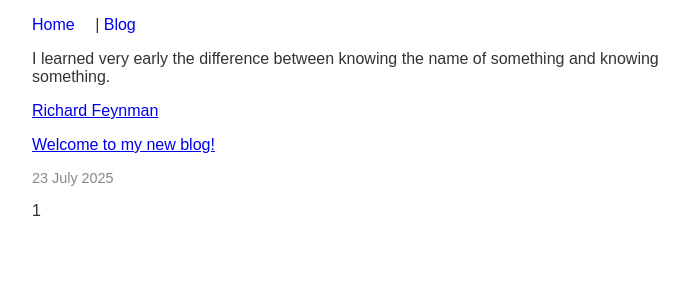
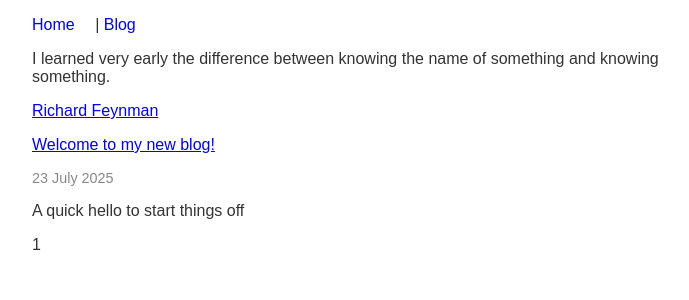
Before and after one commit to M6LI/m6li.github.io, a Jekyll site: the page built from blog/index.html, in a window 1280 px wide. Shown: the top 300 px of the page, without its empty margins (258-947 px from the left). Built offline with Jekyll 4.4.1, drawn with Linux system fonts in a browser that asks for light colours; the list of posts is cut into pages by our own code; a style sheet for code colours, icons or effects is not loaded.

Commit message:
Update 2025-07-20-title.md

```diff
--- a/_posts/2025-07-20-title.md
+++ b/_posts/2025-07-20-title.md
@@ -1,6 +1,7 @@
 ---
 title:  "Welcome to my new blog!"
 date:   2025-07-23 09:00:00 +0100
+subtitle: "A quick hello to start things off"
 tags:   [introduction, hello]
 ---
 Hello, world! This is my first post…
```
